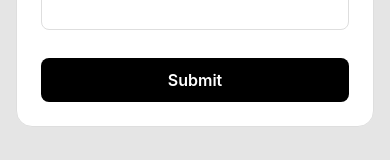
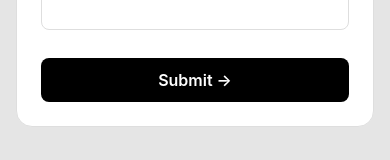
Before and after one commit to kchelvan/venn-onboarding-form-app, a React Native app: screen / in a window 390 px wide. Shown: the part 349-509 px from the top of the page. Built offline with nearby package versions, Linux system fonts and the light colour scheme.

Commit message:
fix: added right arrow beside submit button

```diff
--- a/src/screens/OnboardingFormScreen/index.tsx
+++ b/src/screens/OnboardingFormScreen/index.tsx
@@ -121,7 +121,7 @@ const OnboardingFormScreen = () => {
                     accessibilityLabel="Corporation Number"
                   />
                   <SubmitButton
-                    label="Submit"
+                    label="Submit →"
                     onPress={handleSubmit}
                     accessible
                     accessibilityLabel="Submit Button"
```
Also changed, not shown: src/assets/arrow-right.svg (deleted).
